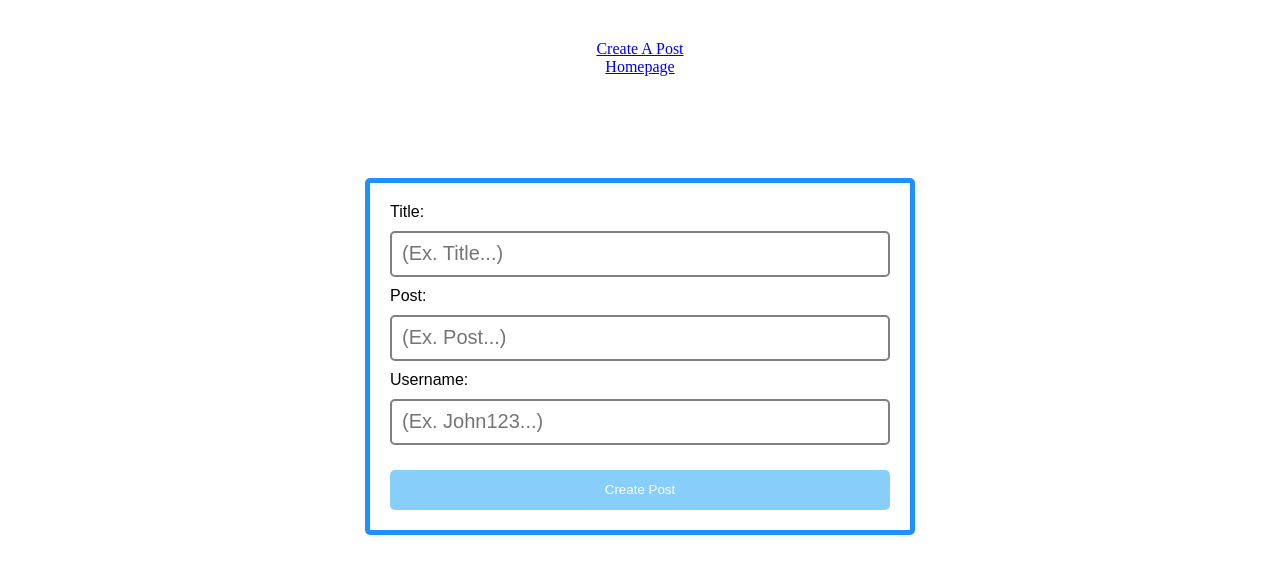
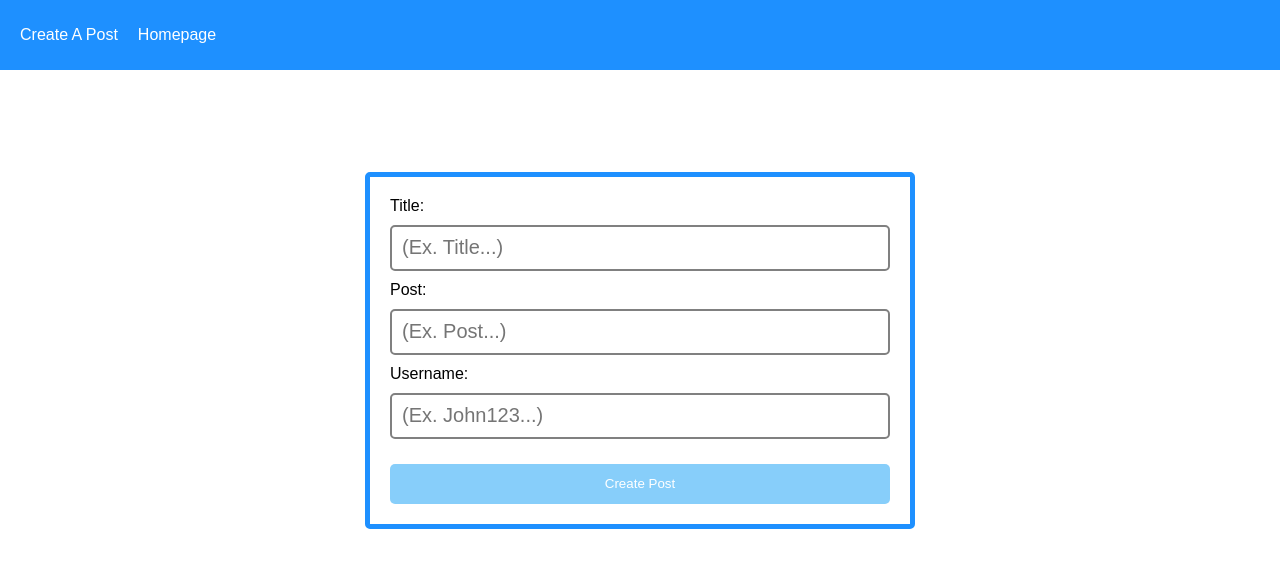
Before and after one commit to mihailo2001/blog-app, a React (Create React App) app in the folder client/: page /createpost in a window 1280 px wide. Shown: the top 574 px of the page. Built offline with nearby package versions, Linux system fonts and the light colour scheme.

Commit message:
Add navbar styles.

```diff
--- a/client/src/App.css
+++ b/client/src/App.css
@@ -3,7 +3,6 @@
   height: auto;
   display: flex;
   align-items: center;
-  padding-top: 40px;
   flex-direction: column;
 }
 
@@ -104,3 +103,19 @@ body {
 span {
   color: red;
 }
+
+
+.navbar {
+  width: 100%;
+  height: 70px;
+  background-color: dodgerblue;
+  display: flex;
+  align-items: center;
+  font-family: Arial, Helvetica, sans-serif;
+}
+
+.navbar a {
+  margin-left: 20px;
+  text-decoration: none;
+  color: white;
+}
--- a/client/src/App.js
+++ b/client/src/App.js
@@ -8,8 +8,10 @@ function App() {
   return (
     <div className="App">
       <Router>
-        <Link to="/createpost"> Create A Post </Link>
-        <Link to="/"> Homepage </Link>
+        <div className='navbar'>
+          <Link to="/createpost"> Create A Post </Link>
+          <Link to="/"> Homepage </Link>
+        </div>
         <Routes>
           <Route path="/" exact element={<Home/>}/>
           <Route path="/createpost" exact element={<CreatePost/>}/>
```
